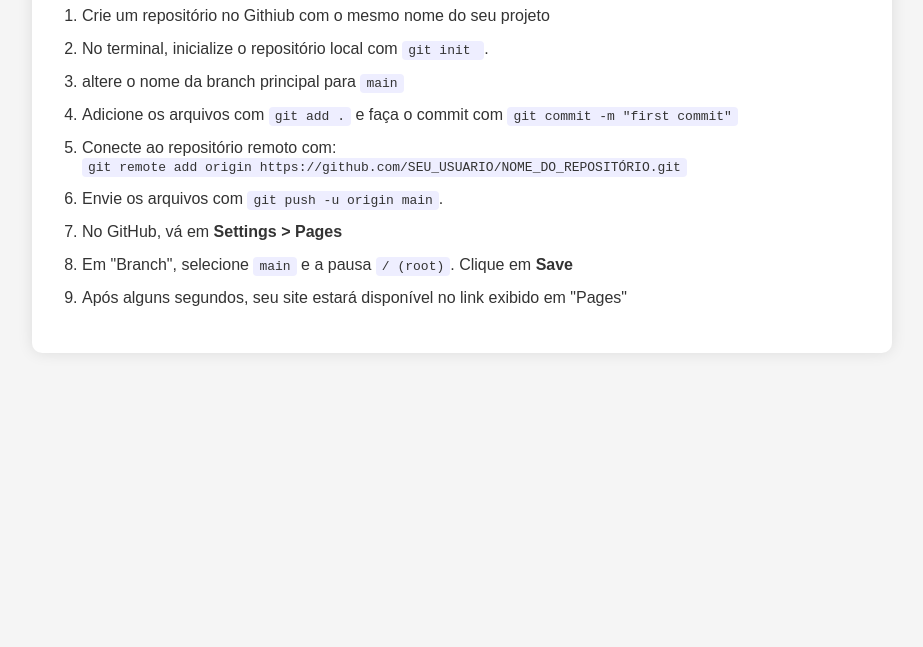
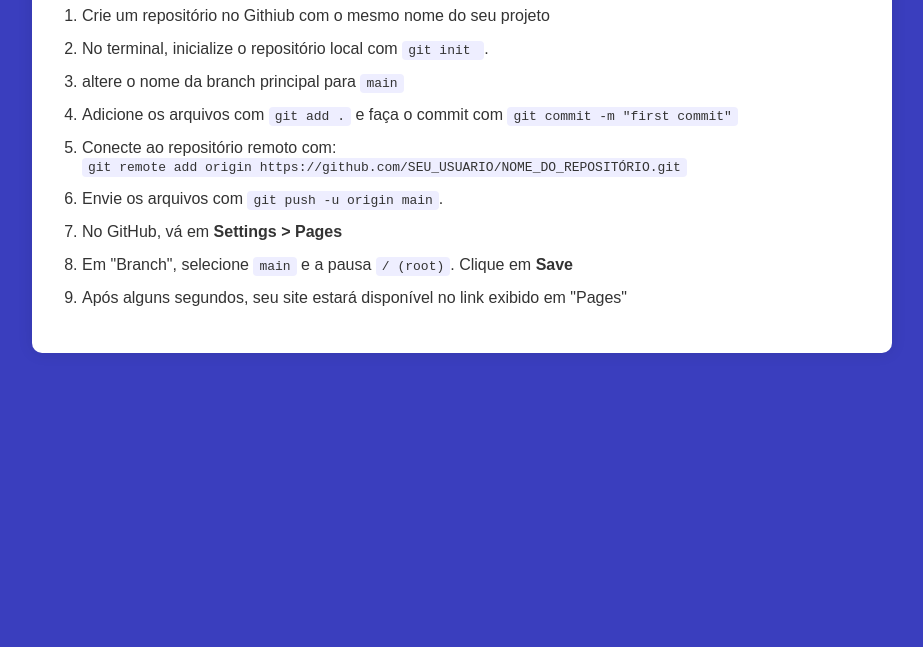
Before and after one commit to EnzoChris/hospedandoSites, a plain HTML site: page index.html in a window 1280 px wide. Shown: the part 153-800 px from the top of the page, without its empty margins (178-1101 px from the left). Drawn offline with Linux system fonts and the light colour scheme.

Commit message:
mudando a cordo fundo para azul

```diff
--- a/style.css
+++ b/style.css
@@ -1,6 +1,6 @@
 body {
     font-family: Arial, sans-serif;
-    background-color: #f5f5f5;
+    background-color: #3a3ebe;
     color: #333;
     margin: 0;
     padding: 0;
```
